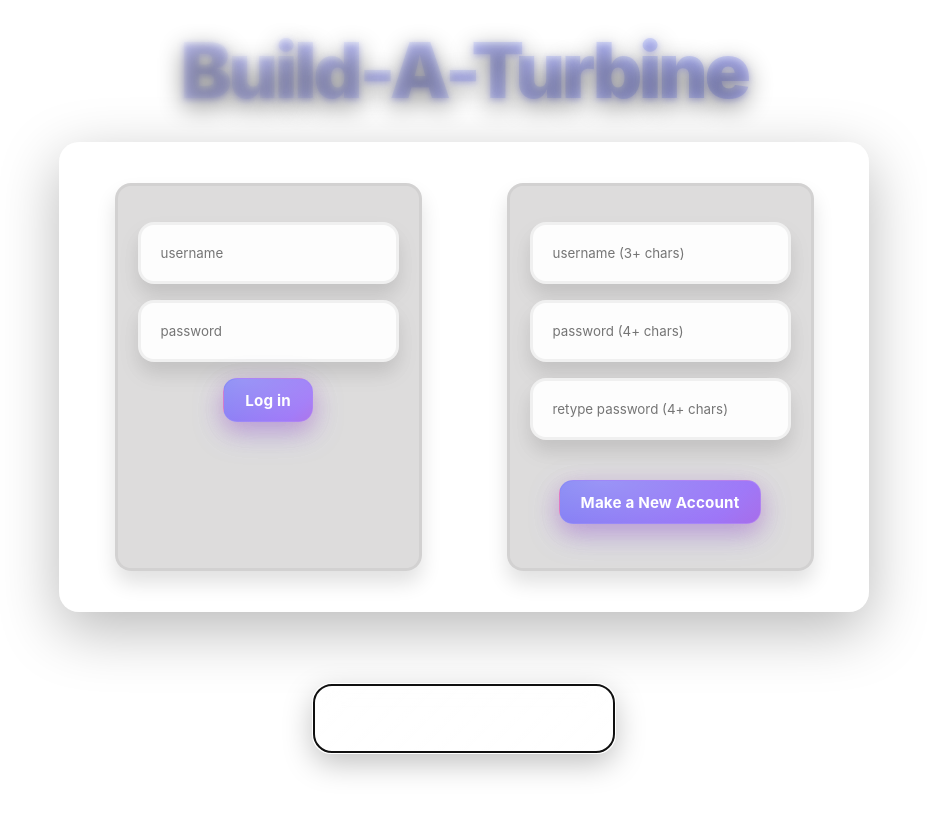
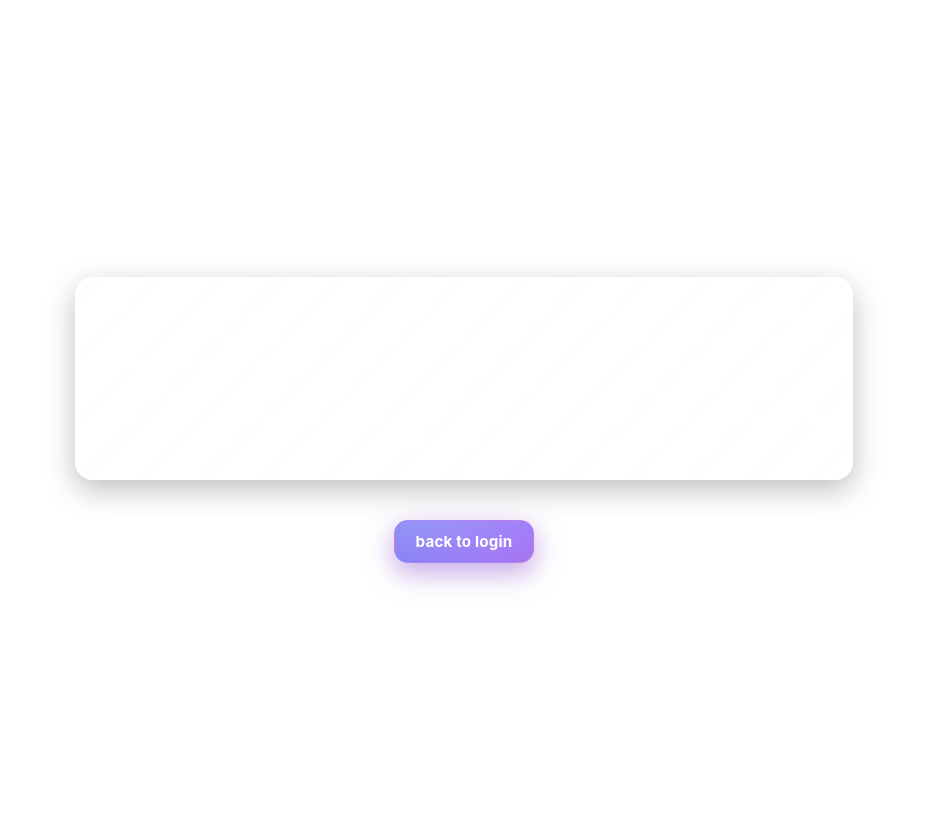
Before and after one commit to Johnmllr-design/Build-A-Turbine-frontend, a React (Vite) app: page / in a window 1280 px wide. Both pictures are taken after a click on the button "How does buildATurbine work?". Shown: the top 814 px of the page, without its empty margins (176-1103 px from the left). Built offline with nearby package versions, Linux system fonts and the light colour scheme.

Commit message:
adding a explanatory element

```diff
--- a/src/explanation.jsx
+++ b/src/explanation.jsx
@@ -5,3 +5,34 @@ import React from 'react'
 import Select from 'react-select/base'
 import './App.css'
 import ScrollBar from './scrollBar'
+import LoginScreen from './loginScreen'
+
+
+
+function Explanation(){
+
+    const [ret, setRet] = useState(false);
+
+    if(ret){
+        return (<LoginScreen/>)
+    } else{
+        return (
+            <div>
+                <div className='welc'>
+                    Build-A-Turbine is a lightweight frontend wrapper around an instance of the
+                    Google Maps API. This works in harmony with a pytorch model trained on
+                    historical information from the electricity generation of 60,000 publically
+                    available turbine locations's electricity output. Using the promise of data science,
+                    which tells us that we can reason about patterns given a large enough dataset,
+                    build-a-turbine lets corporations and regular people alike leverage AI and deep learning to
+                    predict turbine performance before breaking ground.
+                </div>
+                <button className='btn' onClick={() => {setRet(true)}}>
+                    back to login
+                </button>
+            </div>
+        )
+    }
+}
+
+export default Explanation
--- a/src/loginScreen.jsx
+++ b/src/loginScreen.jsx
@@ -6,9 +6,12 @@ import Fullscreen from './fullscreen'
 import './App.css'
 import TurbineSpinner from './turbineSpinner'
 import WelcomeInfo from './welcomeInfo'
+import Explanation from './explanation'
 
 function LoginScreen() {
     const [loggedIn, setLogin] = useState(false);
+    const [info, setInfo] = useState(false);
+
 
     /* when the login is successful, provide the main functionality */
     /* make a new user account on login */
@@ -61,8 +64,9 @@ function LoginScreen() {
         }
     }
 
-
-
+    if (info){
+        return (<Explanation/>)
+    }
 
     if (!loggedIn){
         return (
@@ -81,10 +85,12 @@ function LoginScreen() {
                     <button className='btn' onClick={() => {makeNew(document.getElementById("uname2").value, document.getElementById("pw2").value, document.getElementById("rpw2").value)}}>Make a New Account</button>
                 </div>
             </div>
-            <button className='welc'>How does buildATurbine work?</button>
+            <button className='welc' onClick={() => {console.log("Clicked me!"); setInfo(true); }}>How does buildATurbine work?</button>
         </div>
         )
-    } else {
+    }
+
+    else {
         return (
             <Fullscreen username={document.getElementById('uname').value}/>
         )
```
